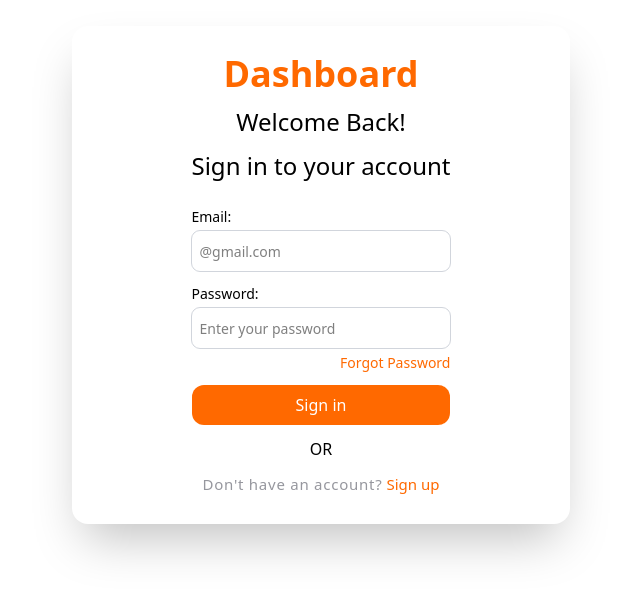
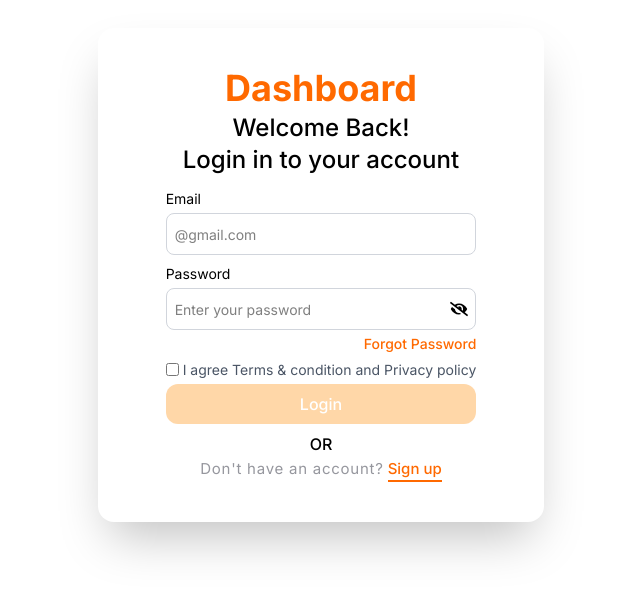
Before and after one commit to sskhan999999999999-spec/Dashboard, a Next.js app: page /Login in a window 1280 px wide. Shown: the part 125-722 px from the top of the page, without its empty margins (319-959 px from the left). Built offline with nearby package versions, Linux system fonts and the light colour scheme.

Commit message:
build-login-page

```diff
--- a/package.json
+++ b/package.json
@@ -12,7 +12,8 @@
     "next": "16.1.6",
     "react": "19.2.3",
     "react-dom": "19.2.3",
-    "react-hot-toast": "^2.6.0"
+    "react-hot-toast": "^2.6.0",
+    "react-icons": "^5.5.0"
   },
   "devDependencies": {
     "@tailwindcss/postcss": "^4",
--- /dev/null
+++ b/src/app/Home/page.jsx
@@ -0,0 +1,7 @@
+import React from 'react'
+
+export default function Hoem() {
+  return (
+    <div><h1>Hello this is hone page </h1></div>
+  )
+}
--- a/src/app/Login/page.jsx
+++ b/src/app/Login/page.jsx
@@ -1,32 +1,144 @@
+    "use client"
+
 import React from 'react'
+import Link from 'next/link'
+import { useState } from 'react';
+import toast, { useToaster } from 'react-hot-toast';
+import { Toaster } from 'react-hot-toast';
+import { FaEye, FaEyeSlash } from "react-icons/fa";
+import { useRouter } from 'next/navigation';
 
-function page() {
+
+
+function  Login () {
+
+        const [formdata, setformdata]= useState({
+             email:"",
+             passowrd:"",
+             visible:false,
+        })
+        const Router= useRouter()
+        const[acceptTerms, setAcceptTerms]=useState(false)
+        const[hideicon, sethideicon]=useState(false )
+
+          function handlechange(e) {
+            setformdata({ ...formdata, [e.target.name]: e.target.value  });
+          }
+
+           function handleSubmit(e){
+              e.preventDefault()
+              if(!acceptTerms){
+                  toast.error("please accept terms and condition ")
+              }
+
+              if(formdata.email && formdata.passowrd && acceptTerms ){
+                    toast.success("Login succefully ")
+                    localStorage.setItem("email",  formdata.email)
+                    Router.push("/Home")
+
+               }
+
+           }
+
     return (
-        <div className='min-h-screen grid place-items-center bg-[#FFFFFF]'>
-            <div className='shadow-2xl p-7 px-30 flex flex-col bg-[#FFFFFF] rounded-2xl items-center gap-3 justify-center'>
-                <h1 className='text-4xl text-orange-500 font-bold'>Dashboard</h1>
-                <h2 className='text-2xl font-medium'>Welcome Back!</h2>
-                <h3 className='text-2xl font-medium pb-3'>Sign in to your account</h3>
-                <div className='flex flex-col gap-1 w-full'>
-                    <label htmlFor="" className='text-[14px]'>Email: </label>
-                    <input type="email" className='p-2 outline-1 outline-gray-300 rounded-lg px-2 placeholder:text-[14px]' placeholder='@gmail.com' />
-                </div>
-                <div className='flex flex-col gap-1 w-full'>
-                    <label htmlFor="" className='text-[14px]'>Password:</label>
-                    <input className='p-2 outline-1 outline-gray-300 rounded-lg px-2 placeholder:text-[14px]' type="password" placeholder='Enter your password' />
-                    <button className='text-end font-medium text-orange-500 text-[14px]'>Forgot Password</button>
-                </div>
-                <button className='bg-orange-500 font-medium w-full p-2 cursor-pointer text-white rounded-xl'>Sign in</button>
-                <div>
-                    <p className='font-medium'>OR</p>
-                </div>
-                <div className='flex items-center justify-center gap-1'>
-                    <p className='text-[15px] tracking-wider font-normal text-[#96979E]'>Don't have an account?</p>
-                    <button className='text-orange-500 cursor-pointer font-medium text-[15px]'> Sign up</button>
-                </div>
+      <div className="min-h-screen grid place-items-center bg-[#FFFFFF]">
+        <Toaster />
+        <form
+          onSubmit={handleSubmit}
+          className="shadow-2xl py-10 px-17  bg-[#FFFFFF] rounded-2xl items-center justify-center"
+        >
+          <h1 className="text-4xl text-orange-500  text-center font-bold">
+            Dashboard
+          </h1>
+          <h2 className="text-2xl font-medium   pt-1  text-center">
+            Welcome Back!
+          </h2>
+          <h3 className="text-2xl   font-medium   text-center pb-3">
+            Login in to your account
+          </h3>
+          <div className="flex flex-col gap-1   ">
+            <label htmlFor="" className="text-[14px]">
+              Email
+            </label>
+            <input
+              type="email"
+              className="p-2 outline-orange-400 border  border-gray-300  rounded-lg px-2 placeholder:text-[14px]"
+              placeholder="@gmail.com"
+              value={formdata.email}
+              required
+              onChange={handlechange}
+              name="email"
+            />
+          </div>
+          <div className="flex flex-col mt-2 gap-1  ">
+            <label htmlFor="" className="text-[14px]">
+              Password
+            </label>
+            <div className="relative ">
+              <input
+                className="py-2 outline-orange-400  border  border-gray-300 w-full  rounded-lg px-2 placeholder:text-[14px]"
+                type= {!hideicon ? "password" : "text"}
+                value={formdata.passowrd}
+                placeholder="Enter your password"
+                required
+                onChange={handlechange}
+                name="passowrd"
+              />
+              <button type='button' className=" absolute   top-3 right-2  "  onClick={()=> sethideicon(!hideicon)}  >
+                {hideicon ? (
+                  <p>
+                    <FaEye size={18} />
+                  </p>
+                ) : (
+                  <p>
+                    <FaEyeSlash size={18} />
+                  </p>
+                )}
+              </button>
             </div>
-        </div>
-    )
+            <p className="text-end font-medium text-orange-500  text-sm   text-[14px]">
+              Forgot Password
+            </p>
+          </div>
+          <div className="   flex items-center space-x-1 mt-1.5  ">
+            <input
+              type="checkbox"
+              value={acceptTerms}
+              onClick={() => setAcceptTerms(!acceptTerms)}
+              name=""
+              id=""
+            />
+            <p className="text-gray-600 text-sm ">
+              {" "}
+              I agree <span>Terms & condition</span> and{" "}
+              <span>Privacy policy</span>{" "}
+            </p>
+          </div>
+          <button
+            className={
+              acceptTerms
+                ? "bg-orange-500 hover:bg-orange-600 transition-colors duration-300  mt-1 font-medium w-full p-2 cursor-pointer text-white rounded-xl"
+                : "bg-orange-200  mt-1   font-medium w-full p-2 cursor-pointer text-white rounded-xl "
+            }
+          >
+            Login
+          </button>
+
+          <p className="font-medium text-center pt-2 ">OR</p>
+
+          <div className="flex items-center justify-center gap-1">
+            <p className="text-[15px] tracking-wider font-normal text-[#96979E]">
+              Don't have an account?
+            </p>
+            <Link href="/Signup">
+              <button className="text-orange-500 cursor-pointer font-medium  border-b-2 text-[15px]">
+                Sign up
+              </button>
+            </Link>
+          </div>
+        </form>
+      </div>
+    );
 }
 
-export default page
+export default Login
--- a/src/app/Singup/page.jsx
+++ b/src/app/Signup/page.jsx
@@ -1,16 +1,15 @@
 "use client"
+import Link from 'next/link'
 import React, { useState } from 'react'
 
-function page() {
+function Signup() {
     const [checkbox,setCheckbox] = useState(false)
-
-
 
   return (
     <div className=' min-h-screen grid place-items-center bg-gray-100 '>
       <div className='bg-white rounded-xl shadow-2xl  w-full max-w-md flex justify-center  p-4 pb-5 '>
         <div>
-            <h1 className='sm:text-3xl  text-2xl font-bold  text-orange-400 text-center '>Dashboard</h1>
+            <h1 className='sm:text-3xl  text-2xl font-bold  text-orange-400 text-center   '>Dashboard</h1>
             <h3 className='text-lg font-semibold text-center'>Create Your Business Account</h3>
             <h4 className='text-center'>Sing up to post events and manage your profile</h4>
            <div className='mt-2'>
@@ -38,7 +37,7 @@ function page() {
                 <span className='w-full border h-0 border-black/30'></span>
               </div>
               <div className='text-center'>
-                <p className='text-sm'>Already have an account?<span className='text-orange-600'>Sing up</span></p>
+                <Link href="/Login" className='text-sm'>Already have an account ? <span className='text-orange-600'> Login </span></Link>
               </div>
         </div>
 
@@ -47,4 +46,4 @@ function page() {
   )
 }
 
-export default page
+export default Signup
--- a/src/app/layout.js
+++ b/src/app/layout.js
@@ -1,5 +1,6 @@
 import { Geist, Geist_Mono } from "next/font/google";
 import "./globals.css";
+import { Inter } from "next/font/google";
 
 const geistSans = Geist({
   variable: "--font-geist-sans",
@@ -11,8 +12,14 @@ const geistMono = Geist_Mono({
   subsets: ["latin"],
 });
 
+
+const inter = Inter({
+  subsets: ["latin"],
+});
+
+
 export const metadata = {
-  title: "Create Next App",
+  title: "Dashboard",
   description: "Generated by create next app",
 };
 
@@ -20,7 +27,7 @@ export default function RootLayout({ children }) {
   return (
     <html lang="en">
       <body
-        className={`${geistSans.variable} ${geistMono.variable} antialiased`}
+        className={`${geistSans.variable} ${geistMono.variable}  ${inter.className} antialiased`}
       >
         {children}
       </body>
--- /dev/null
+++ b/src/app/page.js
@@ -0,0 +1,11 @@
+import { redirect } from "next/navigation";
+import Image from "next/image";
+
+
+
+
+export default function Home() {
+
+    redirect("/Login")
+
+}
--- a/src/app/page.jsx
+++ /dev/null
@@ -1,9 +0,0 @@
-import Image from "next/image";
-
-export default function Home() {
-  return (
-    <div>
-
-    </div>
-  );
-}
```
Also changed, not shown: 1 other file (tests, documents, lock files or other folders).
